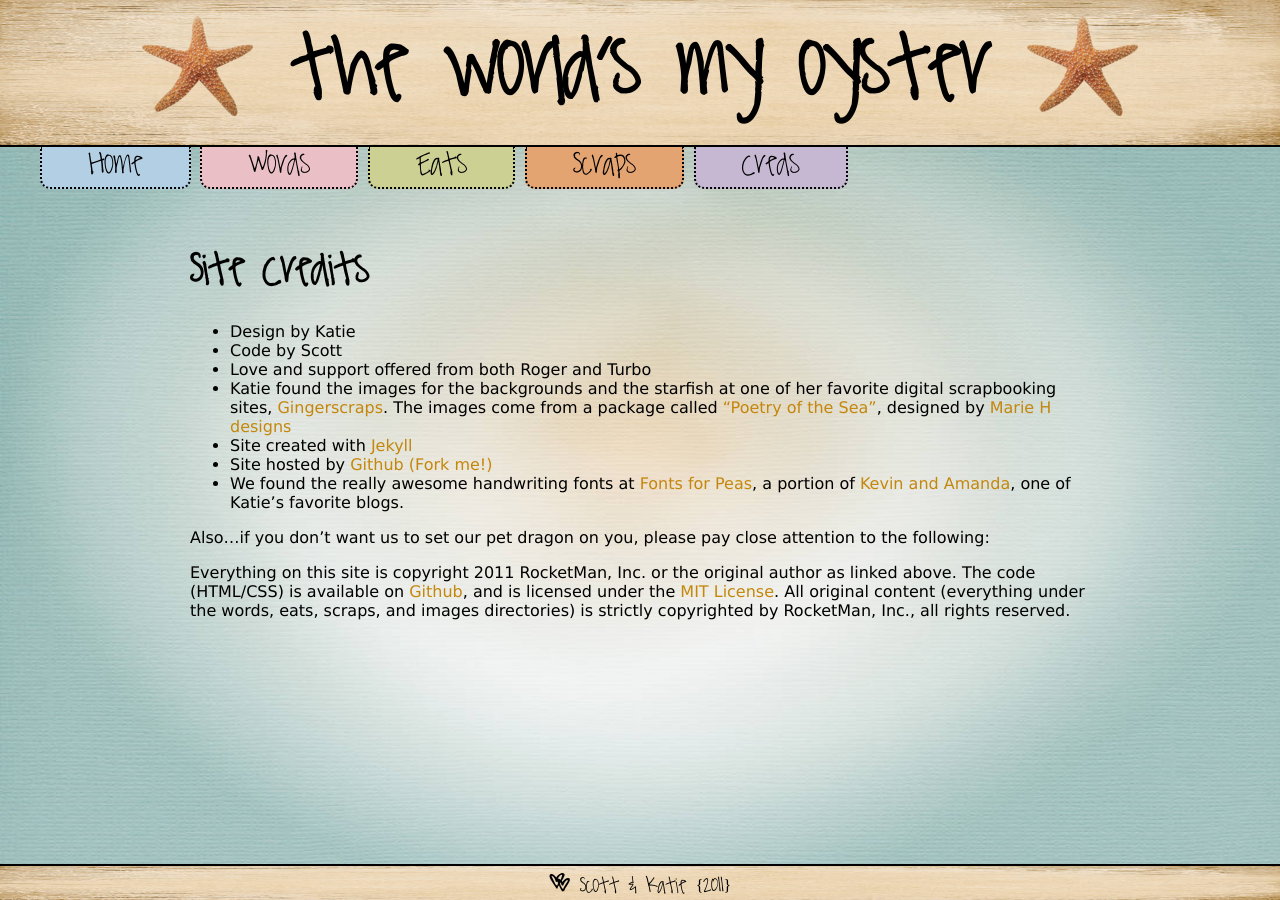
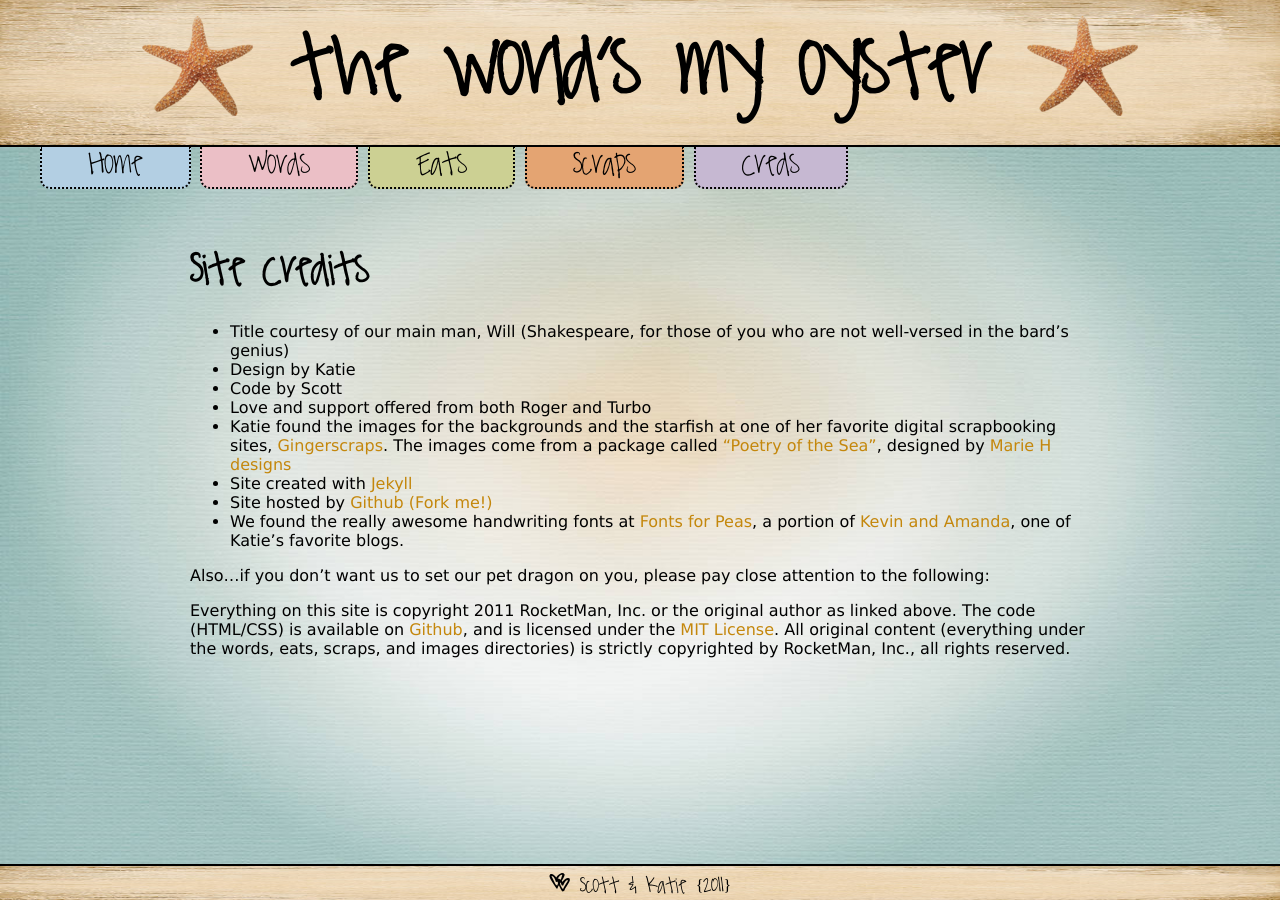
Before and after one commit to kpetersen/kpetersen.github.io, a Jekyll site: the page built from creds/index.markdown, in a window 1280 px wide. Built offline with Jekyll 4.4.1, drawn with Linux system fonts in a browser that asks for light colours; Markdown is read by kramdown in place of the engine named in the settings.

Commit message:
credited Will for the title of our website

```diff
--- a/creds/index.markdown
+++ b/creds/index.markdown
@@ -6,6 +6,7 @@ section: creds
 
 # Site Credits
 
+* Title courtesy of our main man, Will (Shakespeare, for those of you who are not well-versed in the bard's genius)
 * Design by Katie
 * Code by Scott
 * Love and support offered from both Roger and Turbo
```
